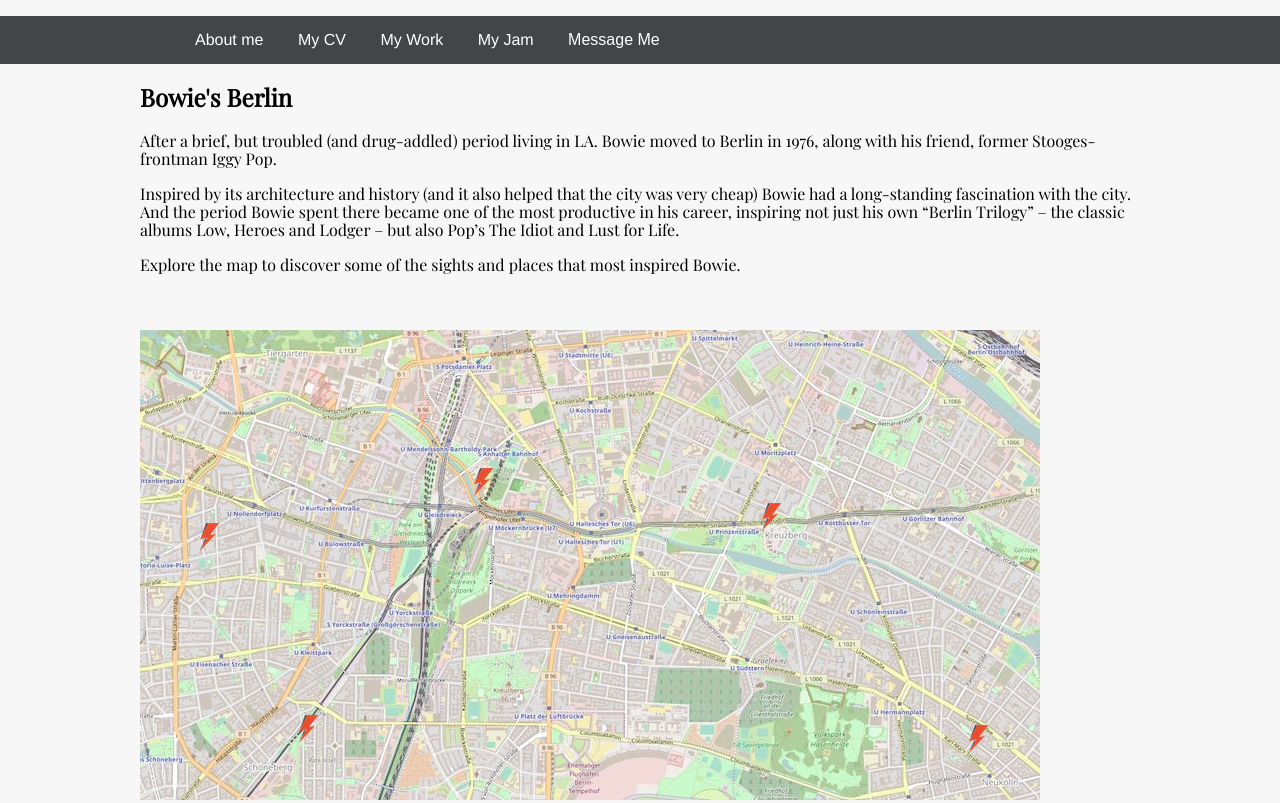
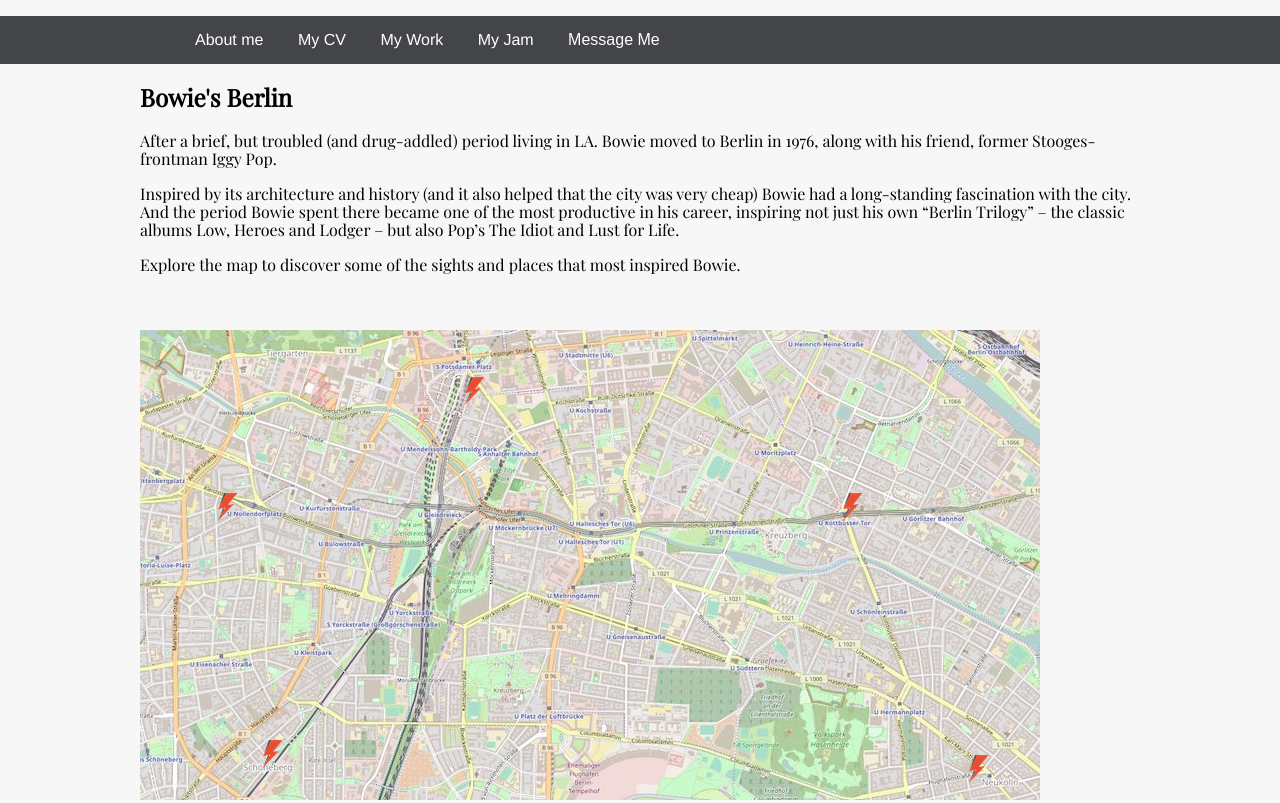
Before and after one commit to mdavlon/ga-final-project, a plain HTML site: page index.html in a window 1280 px wide. Shown: the top 803 px of the page. Drawn offline with nearby package versions, Linux system fonts and the light colour scheme.

Commit message:
Move map points
Moved map points to more accurate locations

```diff
--- a/css/style.css
+++ b/css/style.css
@@ -537,31 +537,31 @@ button {
 
  #mapPointOne {
   position: absolute;
-  bottom: 13%;
-  left: 17%;
+  bottom: 8%;
+  left: 13%;
 }
 
 #mapPointTwo {
   position: absolute;
-  bottom: 11%;
+  bottom: 5%;
   right: 5%;}
 
 #mapPointThree {
   position: absolute;
-  bottom: 62%;
-  right: 60%;
+  bottom: 80%;
+  right: 61%;
 }
 
 #mapPointFour {
   position: absolute;
-  bottom: 51%;
-  left:6%;
+  bottom: 57%;
+  left:8%;
 }
 
 #mapPointFive {
   position: absolute;
-  bottom: 55%;
-  right:28%;
+  bottom: 57%;
+  right:19%;
 }
 
 #mobile-intro {
--- a/js/main.js
+++ b/js/main.js
@@ -96,7 +96,7 @@ function TextFour() {
   modal.style.display = "block";
   modalback.style.display = "block";
   document.getElementById('Heading').style.display = "none";
-  document.getElementById('modalHeader').innerText = "Potsdamer Platz to KaDaWe";
+  document.getElementById('modalHeader').innerText = "Potsdamer Platz to KaDeWe";
   $('#modalBody').html("During the period that Bowie lived in the city, Berlin was still very much a run-down, divided and even dangerous city.<br><br>For his comeback single in 2013, Where Are We Now, Bowie reflected on how much the city had changed, documenting a journey from Potsdamer Platz, to the Dschungel disco and the KaDeWe department store.<br><br>During his time in the city, at the height of the Cold War, the less-than-3km trip was a difficult journey, crossing the divide of the then-desolate wall-side surroundings of Potsdamer Platz to the relative opulence of Dshungel (known as Berlin’s answer to Studio 54) and KaDeWe. Now, in 2013, it was as simple as jumping on a train (you can do so too – just take the U2 line from Potsdamer Platz Bahnhof and hop off at Wittenbergplatz).<br><br>Today, Potsdamer Platz is a bustling area, surrounded by shops and offices. Dschungel closed down, but you can stay in its former home – which is now the Ellington Hotel (inspired by the club’s previous life as a jazz venue).");
   document.getElementById('modalLink').innerHTML = '<iframe src="https://embed.spotify.com/?uri=spotify%3Atrack%3A6GrDJu7q8VAxbKdUlYzezT" width="250" height="80" frameborder="0"></iframe>';
 }
```
